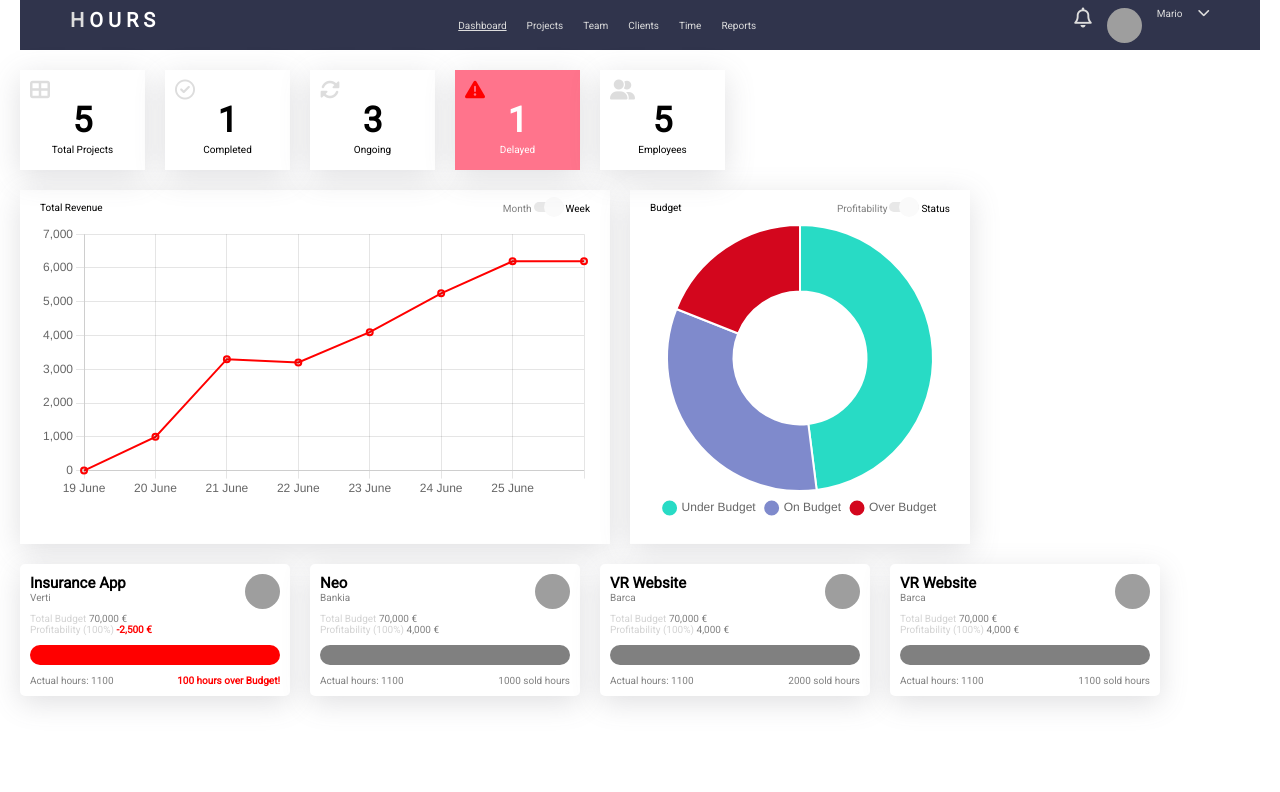
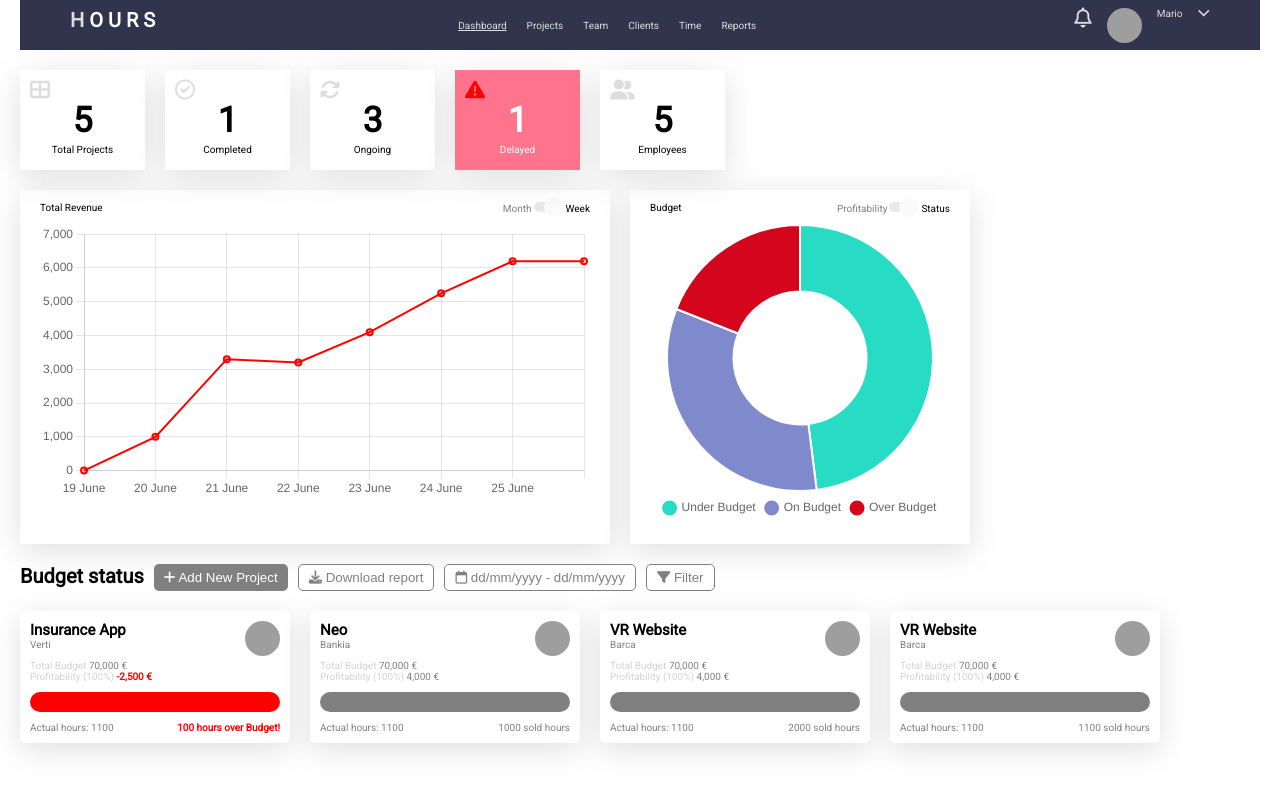
Before and after one commit to tonymike99/dashboard, a React (Create React App) app: page / in a window 1280 px wide. Shown: the top 792 px of the page. Built offline with nearby package versions, Linux system fonts and the light colour scheme; grey boxes are pictures that could not be loaded.

Commit message:
added budget status header and buttons component

```diff
--- a/src/App.js
+++ b/src/App.js
@@ -3,6 +3,7 @@ import {
   Header,
   SmallStatCards,
   Charts,
+  BudgetStatusHeader,
   BudgetStatusCards,
 } from "./components/index";
 
@@ -12,6 +13,7 @@ function App() {
       <Header />
       <SmallStatCards />
       <Charts />
+      <BudgetStatusHeader />
       <BudgetStatusCards />
     </>
   );
--- /dev/null
+++ b/src/components/BudgetStatusHeader/BudgetStatusHeader.css
@@ -0,0 +1,10 @@
+.budget-status-header {
+  display: flex;
+  gap: 1rem;
+  margin: 2rem;
+}
+
+.budget-status-title {
+  font-size: 2rem;
+  font-weight: bold;
+}
--- /dev/null
+++ b/src/components/BudgetStatusHeader/BudgetStatusHeader.jsx
@@ -0,0 +1,29 @@
+import "./BudgetStatusHeader.css";
+import { Button } from "../index";
+
+function BudgetStatusHeader() {
+  return (
+    <div className="budget-status-header">
+      <span className="budget-status-title">Budget status</span>
+
+      <Button
+        icon={"fa-solid fa-plus"}
+        title={"Add New Project"}
+        isOutlined={false}
+      />
+      <Button
+        icon={"fa-solid fa-download"}
+        title={"Download report"}
+        isOutlined={true}
+      />
+      <Button
+        icon={"fa-regular fa-calendar"}
+        title={"dd/mm/yyyy - dd/mm/yyyy"}
+        isOutlined={true}
+      />
+      <Button icon={"fa-solid fa-filter"} title={"Filter"} isOutlined={true} />
+    </div>
+  );
+}
+
+export default BudgetStatusHeader;
--- /dev/null
+++ b/src/components/Button/Button.css
@@ -0,0 +1,16 @@
+.button {
+  border-radius: 5px;
+  padding: 0.5rem 1rem;
+  border: none;
+}
+
+.button-solid {
+  color: white;
+  background-color: gray;
+}
+
+.button-outlined {
+  color: gray;
+  border: 1px solid gray;
+  background-color: white;
+}
--- /dev/null
+++ b/src/components/Button/Button.jsx
@@ -0,0 +1,16 @@
+import "./Button.css";
+
+function Button({ icon, title, isOutlined }) {
+  return (
+    <button
+      className={isOutlined ? "button button-outlined" : "button button-solid"}
+    >
+      <span>
+        <i className={`${icon}`}></i>
+      </span>
+      {"  " + title}
+    </button>
+  );
+}
+
+export default Button;
--- a/src/components/index.js
+++ b/src/components/index.js
@@ -6,6 +6,8 @@ import LineChart from "./Chart/LineChart";
 import BudgetStatusCard from "./BudgetStatusCard/BudgetStatusCard";
 import BudgetStatusCards from "./BudgetStatusCards/BudgetStatusCards";
 import Charts from "./Charts/Charts";
+import Button from "./Button/Button";
+import BudgetStatusHeader from "./BudgetStatusHeader/BudgetStatusHeader";
 
 export {
   Header,
@@ -16,4 +18,6 @@ export {
   BudgetStatusCard,
   BudgetStatusCards,
   Charts,
+  Button,
+  BudgetStatusHeader,
 };
```
